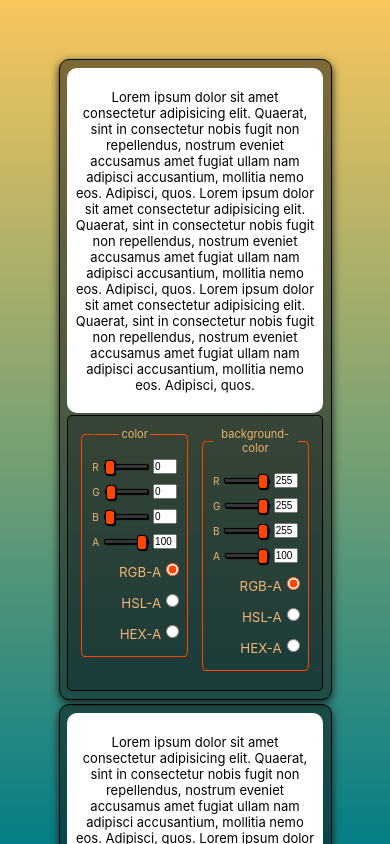
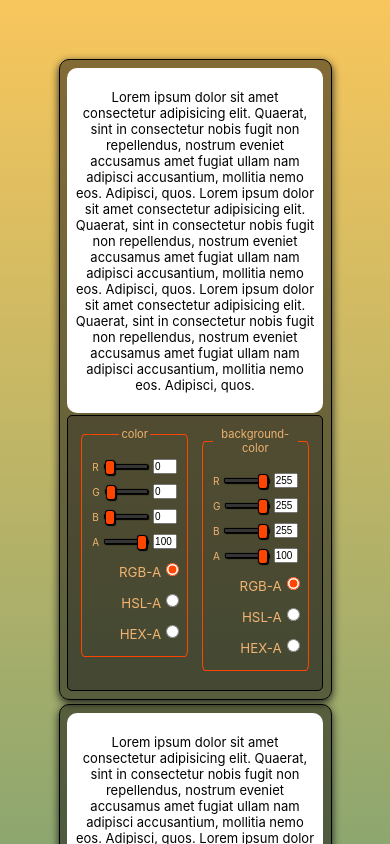
Before and after one commit to bart-1/css-stylizer, a React (Vite) app: page / in a window 390 px wide. Shown: the top 844 px of the page. Built offline with nearby package versions, Linux system fonts and the light colour scheme.

Commit message:
fix: better size responsivity of background

```diff
--- a/src/styles/index.css
+++ b/src/styles/index.css
@@ -8,11 +8,36 @@ body {
     sans-serif;
   -webkit-font-smoothing: antialiased;
   -moz-osx-font-smoothing: grayscale;
-background: rgb(34,193,195);
-background: linear-gradient(0deg, rgb(0, 125, 136) 0%, rgb(248, 198, 92) 100%);
+  background: rgb(34, 193, 195);
+  background: linear-gradient(
+    0deg,
+    rgb(0, 125, 136) 0%,
+    rgb(248, 198, 92) 100%
+  );
 }
 
 code {
   font-family: source-code-pro, Menlo, Monaco, Consolas, "Courier New",
     monospace;
 }
+
+@media screen and (max-width: 1400px) {
+  body {
+    height: 160vh;
+  }
+}
+@media screen and (max-width: 800px) {
+  body {
+    height: 200vh;
+  }
+}
+@media screen and (max-width: 700px) {
+  body {
+    height: 210vh;
+  }
+}
+@media screen and (max-width: 550px) {
+  body {
+    height: 230vh;
+  }
+}
```
